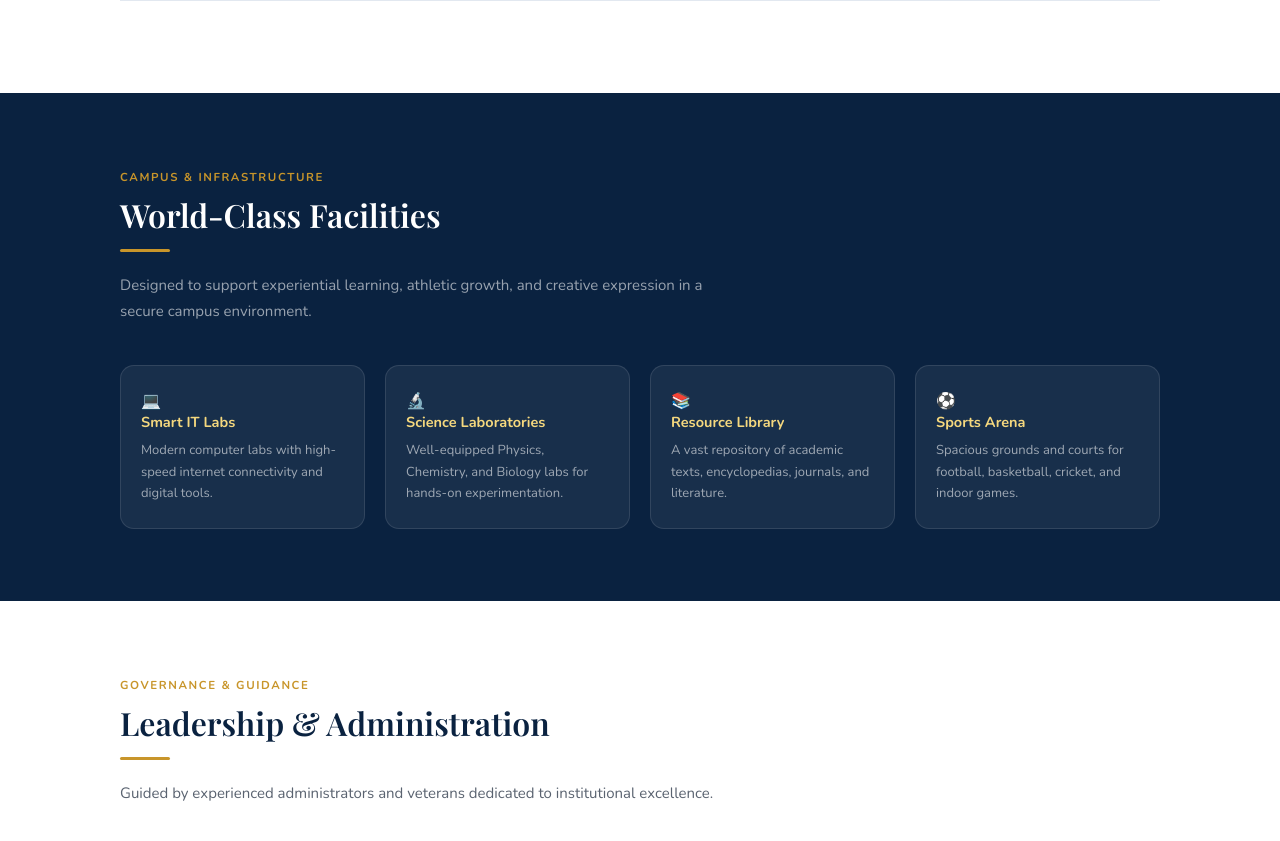
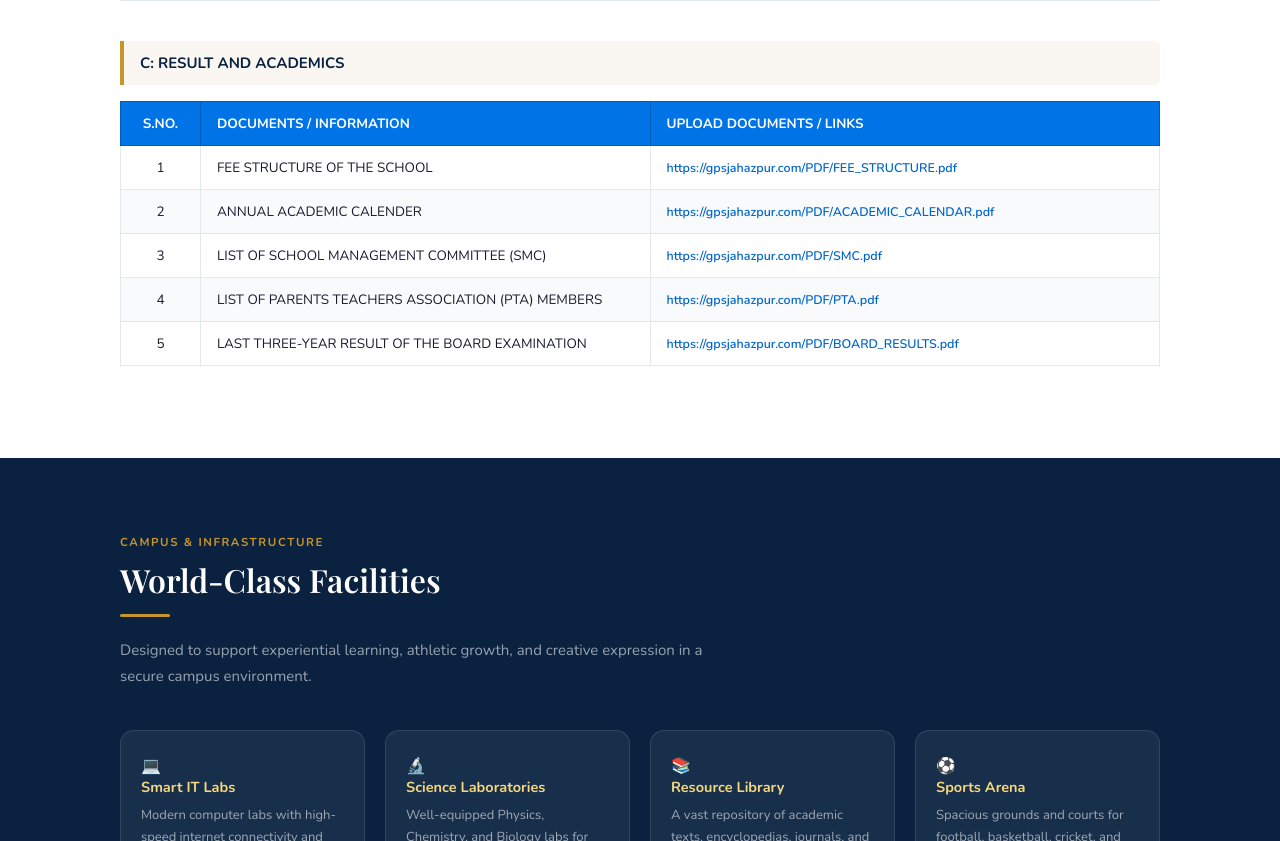
Before and after one commit to sani15/gpsjahazpur.in, a plain HTML site: page index.html in a window 1280 px wide. Shown: the part 3199-4040 px from the top of the page. Drawn offline with nearby package versions, Linux system fonts and the light colour scheme.

Commit message:
Add result and academics disclosure section

```diff
--- a/index.html
+++ b/index.html
@@ -246,6 +246,49 @@
         </div>
       </div>
 
+      <!-- C: Result and Academics -->
+      <div class="disclosure-block" style="margin-top: 40px;">
+        <div class="disclosure-table-title">C: RESULT AND ACADEMICS</div>
+        <div class="table-responsive">
+          <table class="disclosure-table">
+            <thead>
+              <tr>
+                <th>S.NO.</th>
+                <th>DOCUMENTS / INFORMATION</th>
+                <th>UPLOAD DOCUMENTS / LINKS</th>
+              </tr>
+            </thead>
+            <tbody>
+              <tr>
+                <td>1</td>
+                <td>FEE STRUCTURE OF THE SCHOOL</td>
+                <td><a href="https://gpsjahazpur.com/PDF/FEE_STRUCTURE.pdf" target="_blank" class="pdf-link">https://gpsjahazpur.com/PDF/FEE_STRUCTURE.pdf</a></td>
+              </tr>
+              <tr>
+                <td>2</td>
+                <td>ANNUAL ACADEMIC CALENDER</td>
+                <td><a href="https://gpsjahazpur.com/PDF/ACADEMIC_CALENDAR.pdf" target="_blank" class="pdf-link">https://gpsjahazpur.com/PDF/ACADEMIC_CALENDAR.pdf</a></td>
+              </tr>
+              <tr>
+                <td>3</td>
+                <td>LIST OF SCHOOL MANAGEMENT COMMITTEE (SMC)</td>
+                <td><a href="https://gpsjahazpur.com/PDF/SMC.pdf" target="_blank" class="pdf-link">https://gpsjahazpur.com/PDF/SMC.pdf</a></td>
+              </tr>
+              <tr>
+                <td>4</td>
+                <td>LIST OF PARENTS TEACHERS ASSOCIATION (PTA) MEMBERS</td>
+                <td><a href="https://gpsjahazpur.com/PDF/PTA.pdf" target="_blank" class="pdf-link">https://gpsjahazpur.com/PDF/PTA.pdf</a></td>
+              </tr>
+              <tr>
+                <td>5</td>
+                <td>LAST THREE-YEAR RESULT OF THE BOARD EXAMINATION</td>
+                <td><a href="https://gpsjahazpur.com/PDF/BOARD_RESULTS.pdf" target="_blank" class="pdf-link">https://gpsjahazpur.com/PDF/BOARD_RESULTS.pdf</a></td>
+              </tr>
+            </tbody>
+          </table>
+        </div>
+      </div>
+
     </div>
   </section>
 
```
